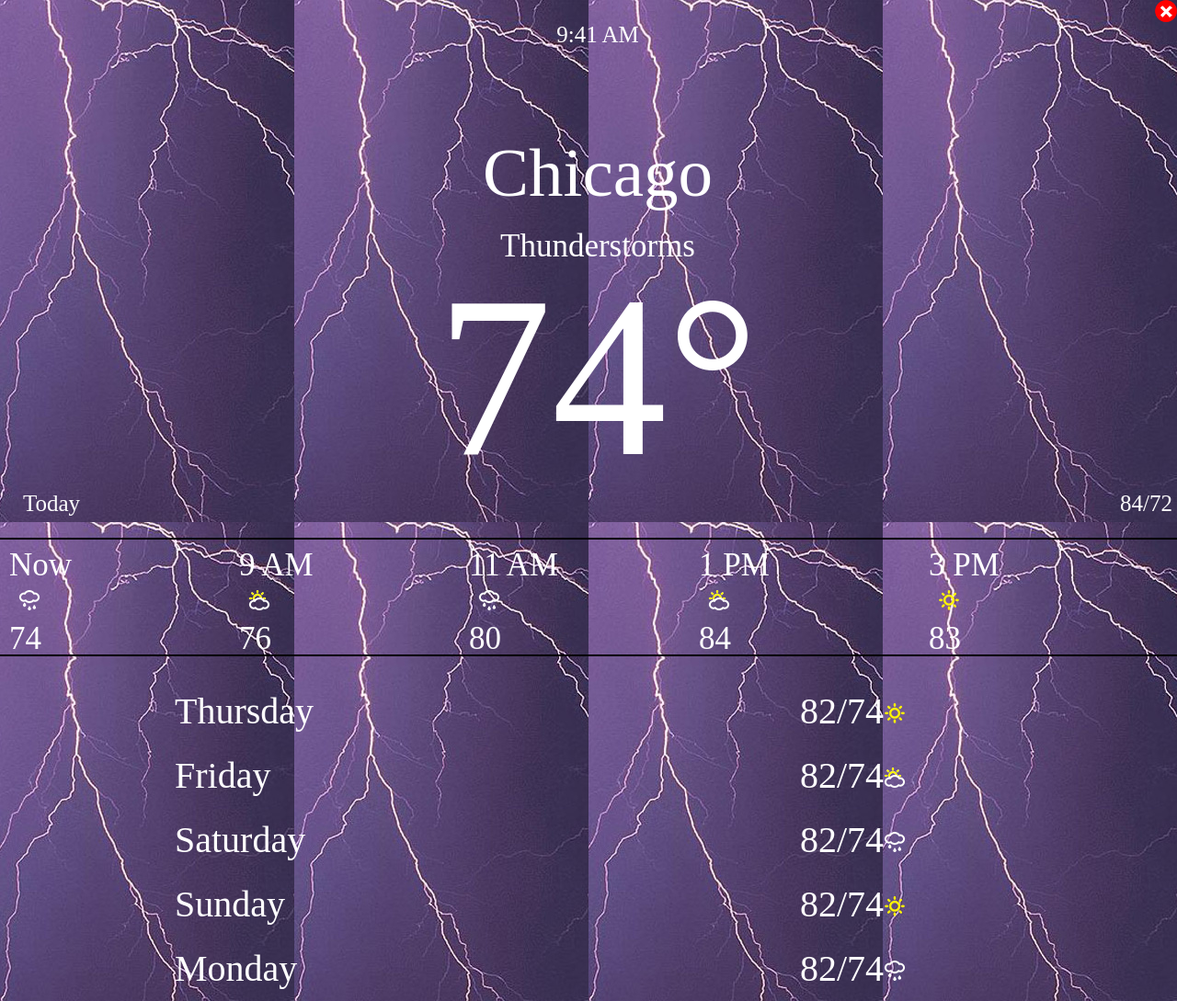
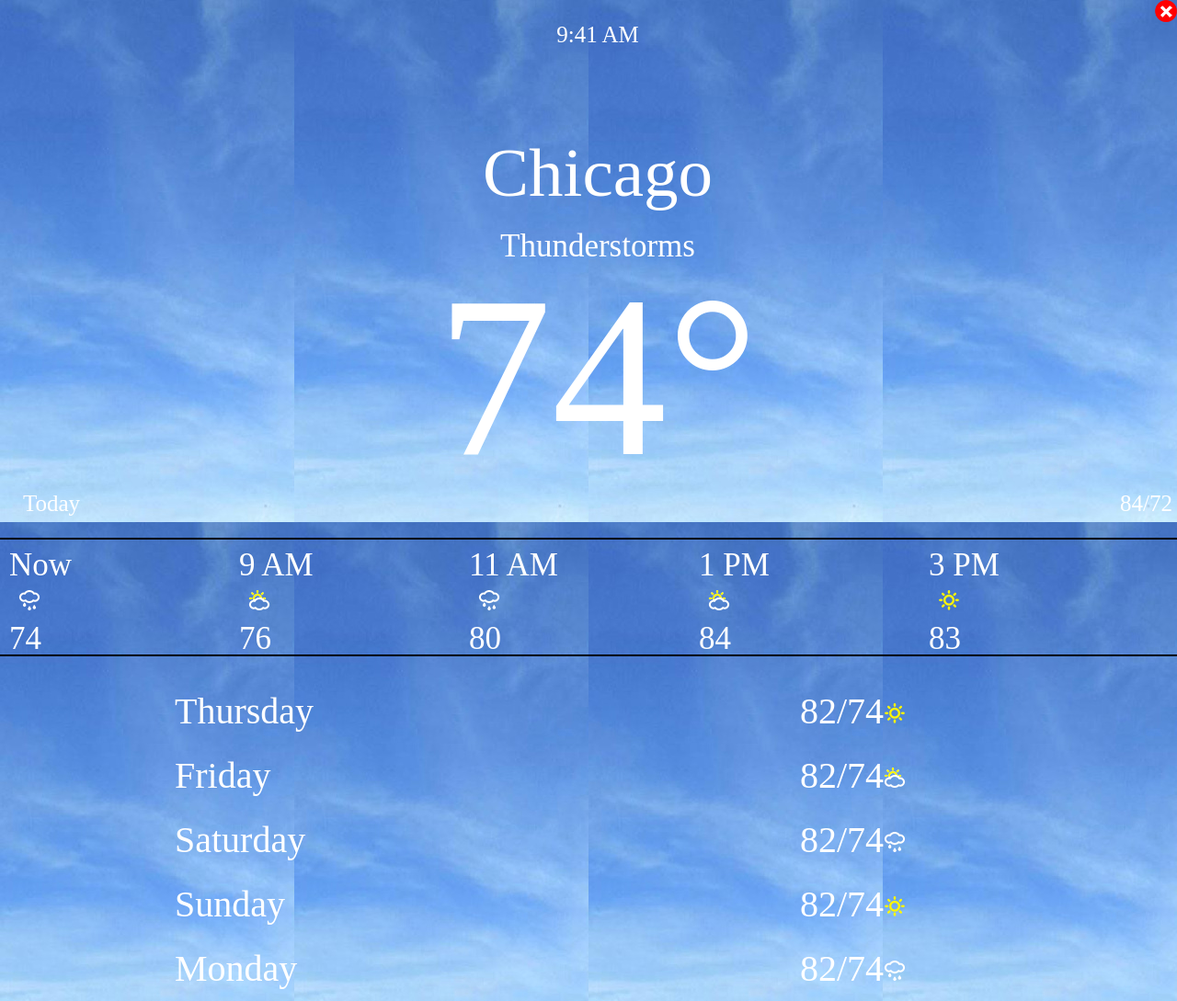
Before and after one commit to tthorstenson/tthorstenson.github.io, a plain HTML site: page weatherredo/weather.html in a window 1280 px wide. Shown: the whole page at 92% size. Drawn offline with Linux system fonts and the light colour scheme.

Commit message:
added to weather css
put in alternate look for background but commented it out

```diff
--- a/weatherredo/weather.css
+++ b/weatherredo/weather.css
@@ -94,11 +94,16 @@ h2{
 	width: 250px;
 	margin-left: 150px;
 }
+/*
+body{
+	background:url("../weather_assets/thunderstorm.jpg");
+}
+*/
 
 body{
-	background:url("../weather_assets/thunderstorm.jpg");
+background:url("../weather_assets/clear-skies.jpg");
+}
 
-}
 .button{
 	position:fixed;
 	top: 0px;
```
